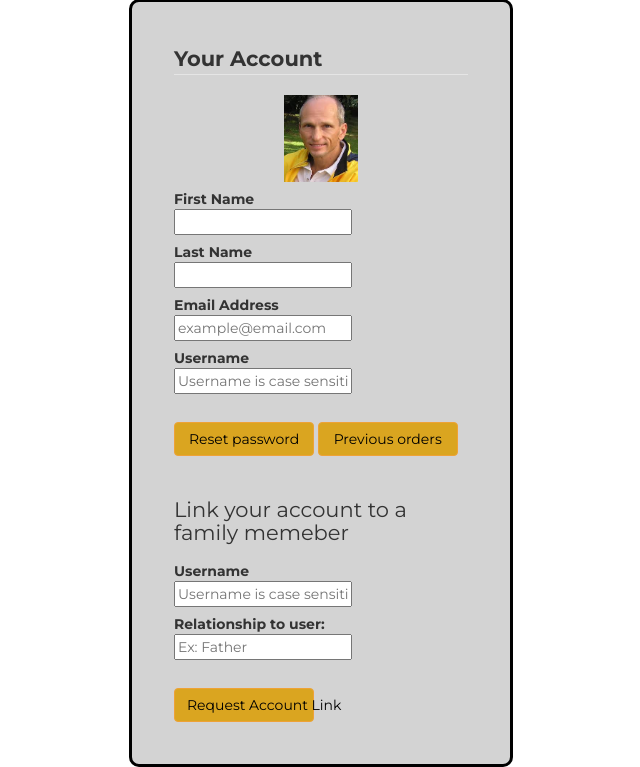
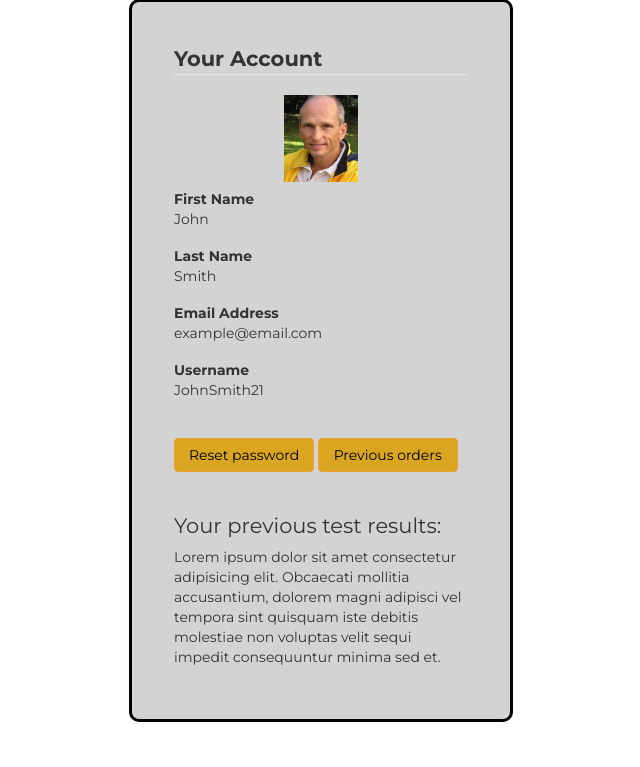
Before and after one commit to shalushivhare/Colorblind, a PHP site: page /accountsettings.html in a window 1280 px wide. Shown: the part 408-1175 px from the top of the page, without its empty margins (319-959 px from the left). After the commit the page ends 1130 px from the top, so only its background shows below. Run offline with PHP 8.4, Linux system fonts and the light colour scheme; some libraries are stand-ins or nearby versions.

Commit message:
progress

```diff
--- a/accountsettings.html
+++ b/accountsettings.html
@@ -52,28 +52,28 @@
           <div class="control-group">
             <label class="control-label"  for="firstname">First Name</label>
             <div class="controls">
-              <input type="text" id="Firstname" name="firstname" placeholder="" class="input-xlarge">
+              <p>John</p>
             </div>
           </div>
 
           <div class="control-group">
             <label class="control-label" for="lastname">Last Name</label>
             <div class="controls">
-              <input type="text" id="Lastname" name="lastname" placeholder="" class="input-xlarge">
+              <p>Smith</p>
             </div>
           </div>
 
           <div class="control-group">
             <label class="control-label" for="email">Email Address</label>
             <div class="controls">
-              <input type="email" id="Email" name="email" placeholder="example@email.com" class="input-xlarge">
+              <p>example@email.com</p>
             </div>
           </div>
 
           <div class="control-group">
             <label class="control-label"  for="username">Username</label>
             <div class="controls">
-              <input type="text" id="username" name="username" placeholder="Username is case sensitive" class="input-xlarge">
+              <p>JohnSmith21</p>
             </div>
           </div>
 
@@ -84,28 +84,12 @@
             </div>
 
           <div class="ACh2">
-              <h2>Link your account to a family memeber</h2>
-            </div>
+              <h2>Your previous test results:</h2>
           </div>
 
           <div class="control-group">
-            <label class="control-label"  for="username">Username</label>
-            <div class="controls">
-              <input type="text" id="username" name="username" placeholder="Username is case sensitive" class="input-xlarge">
-            </div>
+            <p>Lorem ipsum dolor sit amet consectetur adipisicing elit. Obcaecati mollitia accusantium, dolorem magni adipisci vel tempora sint quisquam iste debitis molestiae non voluptas velit sequi impedit consequuntur minima sed et.</p>
           </div>
-
-          <div class="control-group">
-            <label class ="control-label" for="Relationship">Relationship to user:</label>
-              <div class="controls">
-                <input type="text" id="Relationship" name="Relationship" placeholder="Ex: Father" class="input-xlarge">
-              </div>
-          </div>
-
-          <div class="control-group">
-            <div class="controls">
-              <button class="btn btn-warning">Request Account Link</button>
-            </div>
 
         </fieldset>
     </form>
```
Also changed, not shown: main.css (line endings or trailing spaces).
